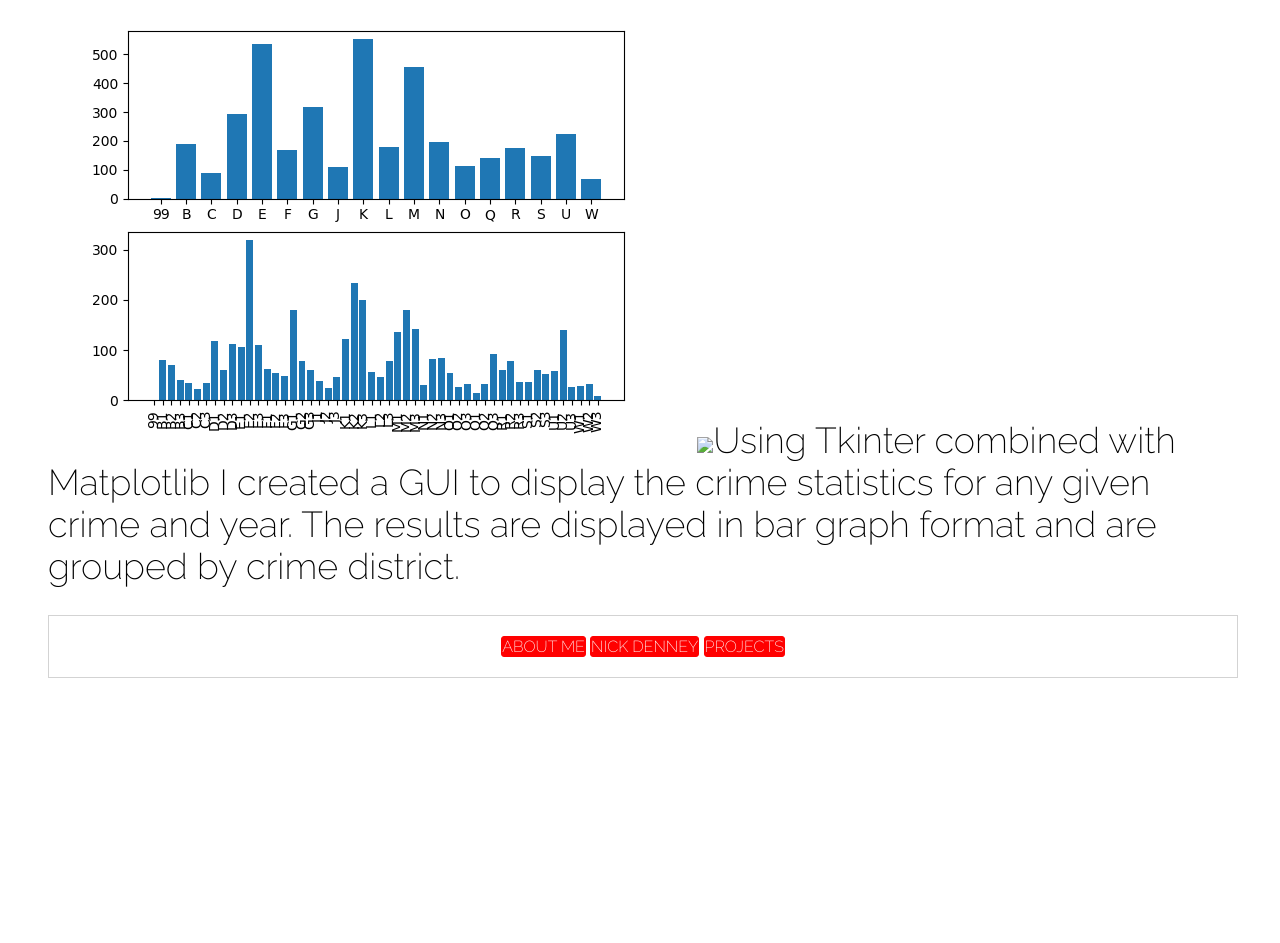
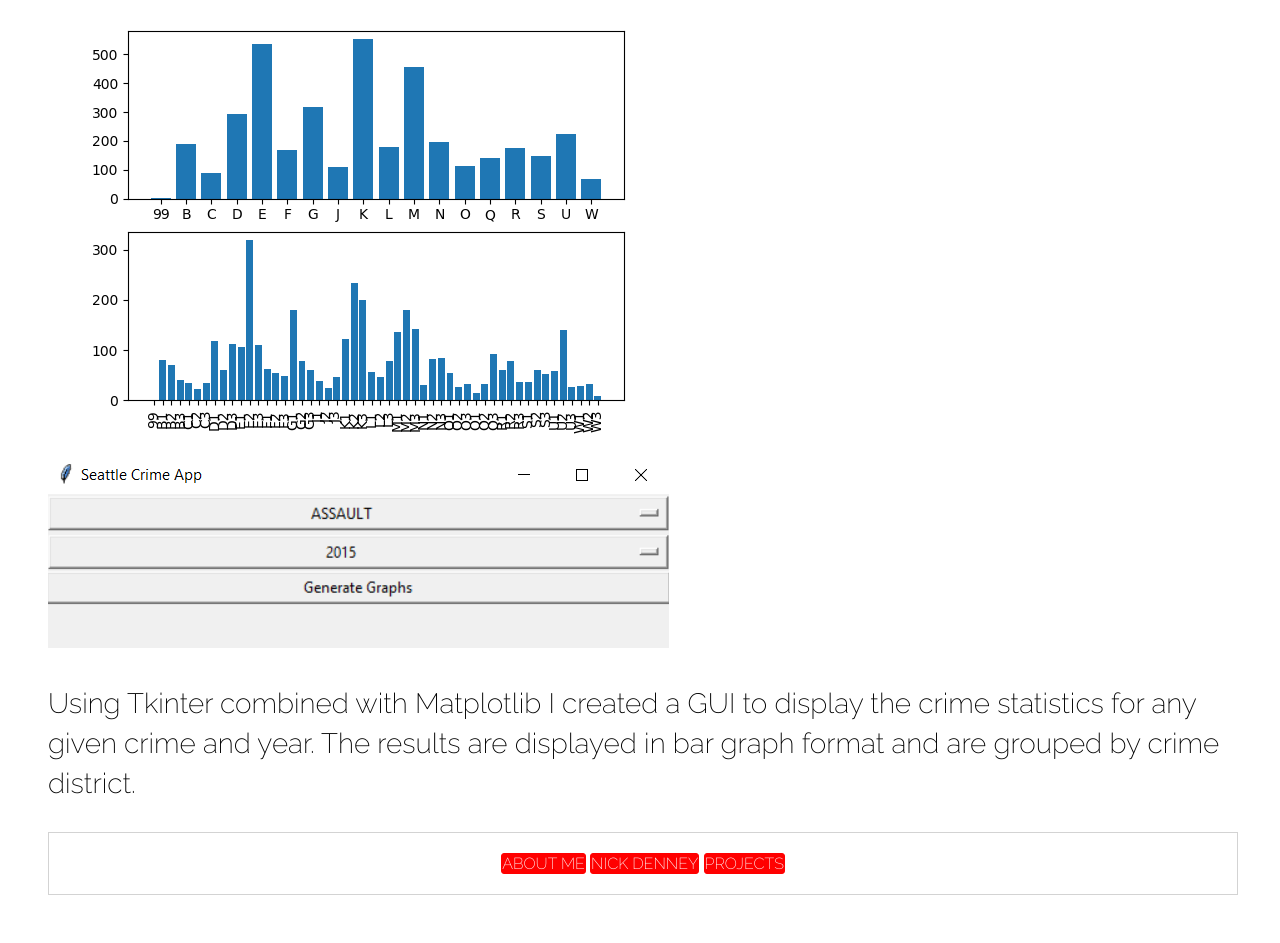
Before and after one commit to nickden3/nickden3-cc.github.io, a Jekyll site: the page crimeMap.html, which Jekyll copies as it is, in a window 1280 px wide. Shown: the part 890-1833 px from the top of the page. Built offline with Jekyll 4.4.1, drawn with Linux system fonts in a browser that asks for light colours; before the commit the page ends 1616 px from its top, so only the background shows below that.

Commit message:
Update crimeMap.html

```diff
--- a/crimeMap.html
+++ b/crimeMap.html
@@ -29,7 +29,7 @@
       <h1 class="abouth1">Using Tkinter to Create a GUI:</h1>
         <div id = "project_pics">
           <img  src = "crime_pic.png">
-          <img src="crimeGUI.png>
+          <img src="crimeGUI.png">
       </div>
         <div>
         <p class= "projDesc">Using Tkinter combined with Matplotlib I created a GUI to display the crime statistics for any given crime and year.
```
